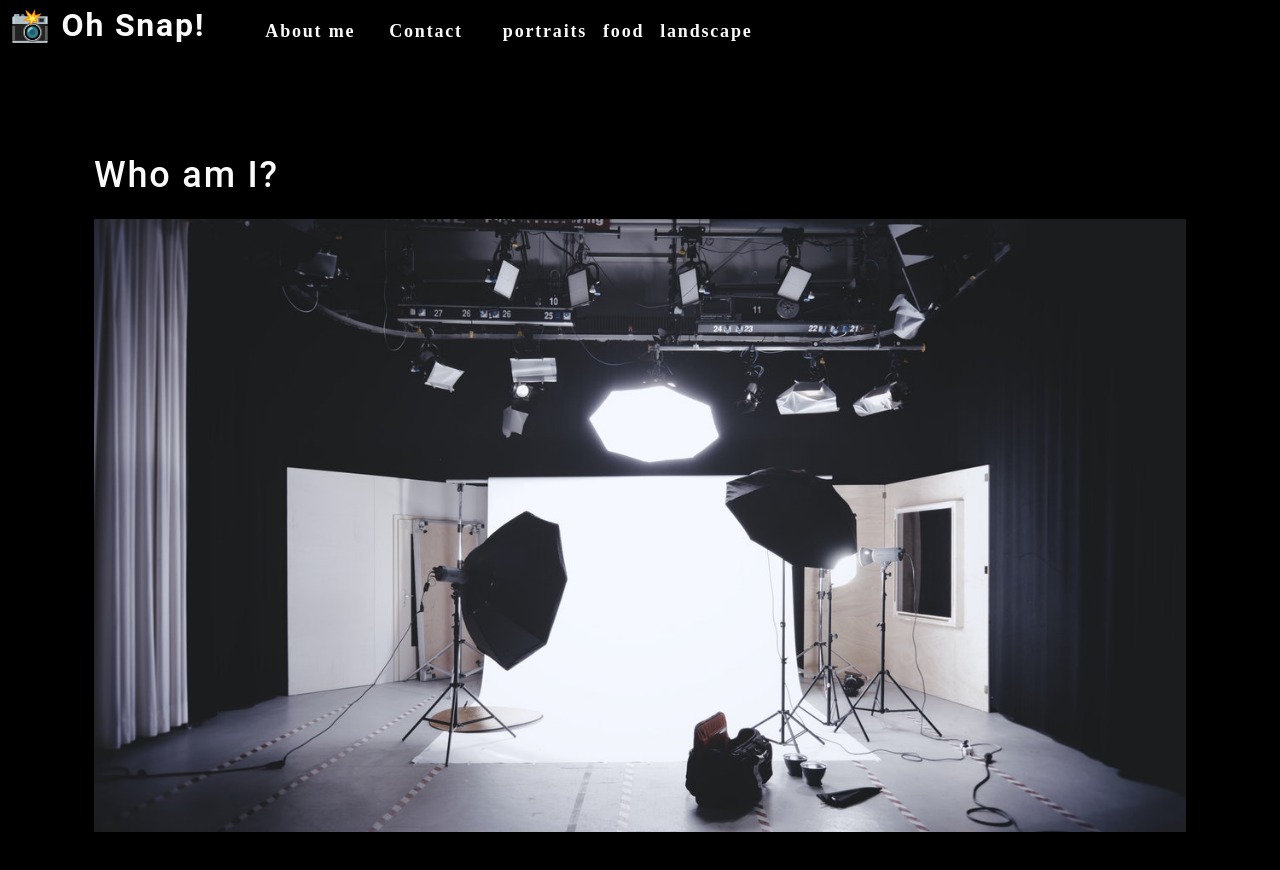
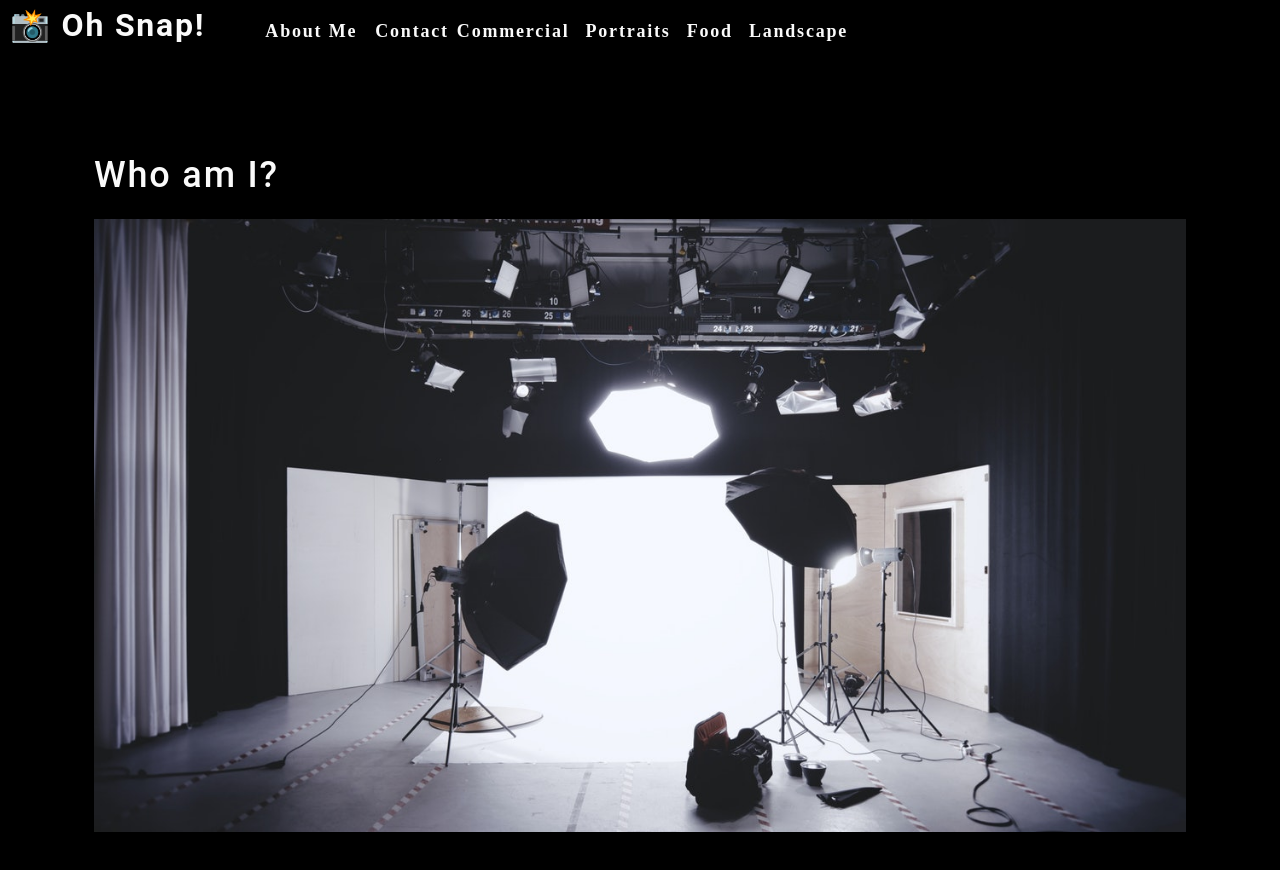
Before and after one commit to bcassellius/photo-port, a React (Create React App) app: page / in a window 1280 px wide. Shown: the top 870 px of the page. Built offline with nearby package versions, Linux system fonts and the light colour scheme.

Commit message:
fixed Nav 'categorySelected' function to select items

```diff
--- a/src/components/Nav/index.js
+++ b/src/components/Nav/index.js
@@ -1,50 +1,54 @@
 import React from 'react';
+import { capitalizeFirstLetter } from "../../utils/helpers";
 
 function Nav() {
     const categories = [
         {
-            names: "commercial",
+            item: "commercial",
             description: "Photos of grocery stores, food trucks, and other commercial projects"
         },
         {
-            name: "portraits",
+            item: "portraits",
             description: "Portraits of people in my life"
         },
         {
-            name: "food",
+            item: "food",
             description: "Delicious delicacies"
         },
         {
-            name: "landscape",
+            item: "landscape",
             description: "Fields, farmhouses, waterfalls, and the beauty of nature"
         }
     ];
-    function categorySelected() {
-        console.log(`clicked`)
+
+    const categorySelected = (item) => {
+        console.log(item);
+        return item;
     };
-    return (
-        <header data-testid="header" className="flex-row px-1">
+
+    return(
+        <header className="flex-row px-1">
             <h2>
-                <a href="/">
+                <a data-testid="link" href="/">
                     <span role="img" aria-label="camera"> 📸</span> Oh Snap!
                 </a>
             </h2>
             <nav>
                 <ul className="flex-row">
                     <li className="mx-2">
-                        <a href="#about"onClick={() => categorySelected()}>
-                            About me
+                        <a data-testid="about" href="#about" onClick={() => categorySelected("About")}>
+                            About Me
                         </a>
                     </li>
-                    <li className="mx-2">
-                        <span onClick={() => categorySelected()}>
+                    <li>
+                        <span onClick={() => categorySelected("Contact")}>
                             Contact
                         </span>
                     </li>
                     {categories.map((category) => (
-                        <li className="mx-1" key={category.name}>
-                            <span onClick={() => categorySelected()}>
-                                {category.name}
+                        <li className="mx-1" key={category.item}>
+                            <span onClick={() => {categorySelected(category.item);}}>
+                                {capitalizeFirstLetter(category.item)}
                             </span>
                         </li>
                     ))}
@@ -53,5 +57,4 @@ function Nav() {
         </header>
     );
 }
-
 export default Nav;
```
